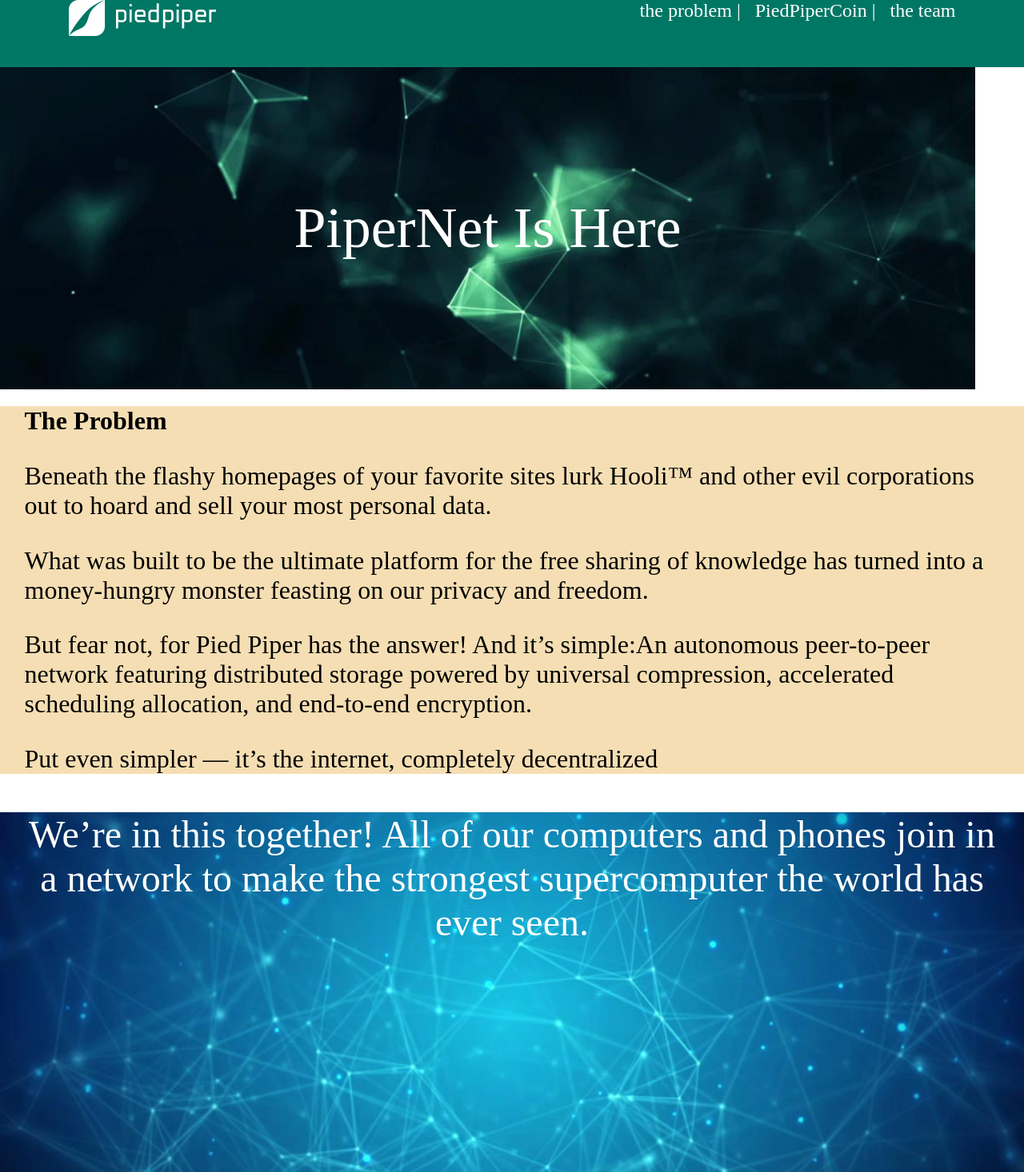
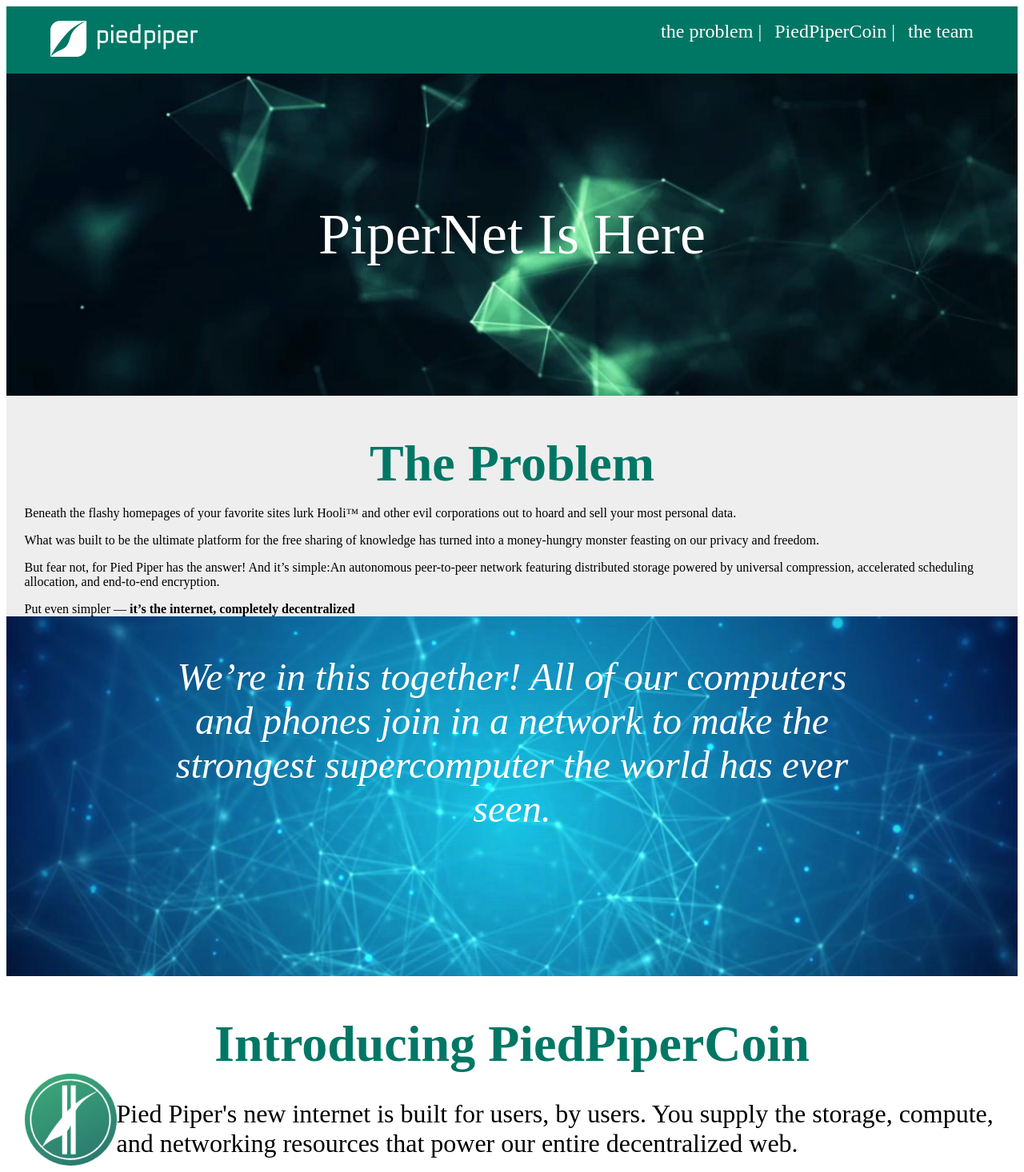
Before and after one commit to daniyar-sh/PiperNet, a plain HTML site: page index.html in a window 1280 px wide. Shown: the top 1466 px of the page at 80% size. Drawn offline with Linux system fonts and the light colour scheme.

Commit message:
pereriv jasaimyn

```diff
--- a/css/style.css
+++ b/css/style.css
@@ -1,6 +1,7 @@
 Header {
-
-    position: fixed;
+     display: flex;
+    justify-content: center;
+    align-items: center;
     width: 100%;
     height: 84px;
     background-color: #007765;
@@ -9,10 +10,11 @@ Header {
     z-index: 49;
 }
 
-
 .header-inside {
     display: flex;
     justify-content: space-between;
+    max-width: 1219px;
+    width: 100%;
     margin: 0 auto;
     padding: 0 55px 0 55px;
 
@@ -26,42 +28,36 @@ nav a{
 
 }
 
-
-
-
-.anchors{
-    font-size: 24px;
-    margin-left: 12px;
-    color: white;
-    text-decoration: none;
-
-}
-
 .piper {
     display: flex;
-    margin-top: 84px;
     background: url(../img/image-8.png) 0 0 / cover no-repeat;
     min-height: 403px;
     align-items: center;
     justify-content: center;
-    max-width: 1219px;
+
+    margin: 0 auto;
 
 }
 
 .piper-basic {
-
     color: white  ;
-
     font-size: 72px;
     font-weight: 500;
 
 }
 
-.the_problem {
-    position: relative;
-
-    border: 0px;
-    background-color: wheat;
+.the_problem{
+    background-color: #EEEEEE;;
+}
+h1{
+    padding-top: 48px;
+    margin: 0;
+    text-align: center;
+    font-size: 64px;
+    color: #007765;
+}
+p{
+    margin-bottom: 0;
 }
 
 .container {
@@ -69,42 +65,33 @@ nav a{
     max-width: 1219px;
 }
 
-.kok_bloc_1 {
-    justify-content: center;
-    align-items: center;
-}
-
-p {
-    font-size: 32px;
-}
-
 .kok_bloc {
+    display: flex;
     margin: 0 auto;
-    position: relative;
     min-height: 450px;
     background: url(../img/image-9.png)0 0 / cover no-repeat;
     justify-content: center;
     text-align: center;
 }
 
+.kok_bloc_1 {
+    width: 883px;
+    height: 228px;
+}
+
 .kok_bloc_soz {
+
+    text-align: center;
     color: white;
     font-size: 48px;
-
-    max-height: 893px;
-
+    font-style: italic;
 }
 
 .Introducing_bloc {
     max-height: 1219px;
 }
 
-.Introducing {
-    text-align: center;
-    font-size: 64px;
-    color: #007765;
 
-}
 
 .Introducing_SOZ {
     font-size: 32px;
--- a/index.html
+++ b/index.html
@@ -5,38 +5,38 @@
     <meta charset="UTF-8">
     <title>verstka</title>
     <link rel="stylesheet" href="css/style.css">
-    <link rel="stylesheet" href="css/normalize.css">
+
 </head>
 
 <body>
     <header>
-        <div class="container">
+
             <div class="header-inside">
                 <div class="logo"><img src="img/logo%20(1).svg" alt="">
                 </div>
 
-                    <nav class="anchors">
-                        <a href="">the problem |</a>
-                        <a href="">PiedPiperCoin |</a>
-                        <a href="">the team</a>
-                    </nav>
+                <nav class="anchors">
+                    <a href="">the problem |</a>
+                    <a href="">PiedPiperCoin |</a>
+                    <a href="">the team</a>
+                </nav>
 
             </div>
-        </div>
+
 
     </header>
     <div class="piper">
 
-            <h1 class="piper-basic">PiperNet Is Here</h1>
+            <h2 class="piper-basic">PiperNet Is Here</h2>
 
     </div>
     <div class="the_problem">
         <div class="container">
-            <h1>The Problem</h1>
+            <h1  align="center"   >The Problem</h1>
             <p>Beneath the flashy homepages of your favorite sites lurk Hooli™ and other evil corporations out to hoard and sell your most personal data.</p>
             <p>What was built to be the ultimate platform for the free sharing of knowledge has turned into a money-hungry monster feasting on our privacy and freedom.</p>
             <p>But fear not, for Pied Piper has the answer! And it’s simple:An autonomous peer-to-peer network featuring distributed storage powered by universal compression, accelerated scheduling allocation, and end-to-end encryption.</p>
-            <p>Put even simpler — it’s the internet, completely decentralized</p>
+            <p>Put even simpler — <b>it’s the internet, completely decentralized</b></p>
         </div>
     </div>
     <div class="kok_bloc ">
@@ -48,7 +48,7 @@
     </div>
     <div class="Introducing_bloc">
         <div class="container">
-            <h1 class="Introducing">
+            <h1 align="center" >
                 Introducing PiedPiperCoin
             </h1>
 
@@ -61,7 +61,7 @@
     </div>
     <div class="tht_team">
         <div class="container">
-            <h1>The Team</h1>
+            <h1 align="center"  >The Team</h1>
             <div class="the_bloc">
                 <div class="pod_bloc">
                     <img src="img/image-2.png" alt="франсуз">
```
